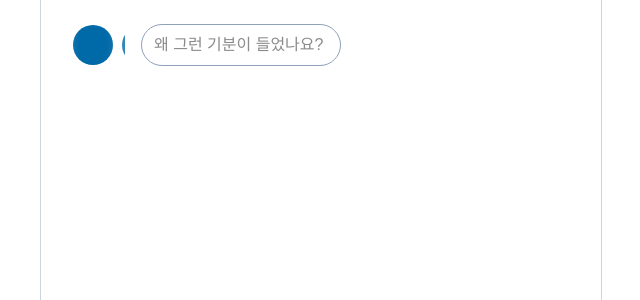
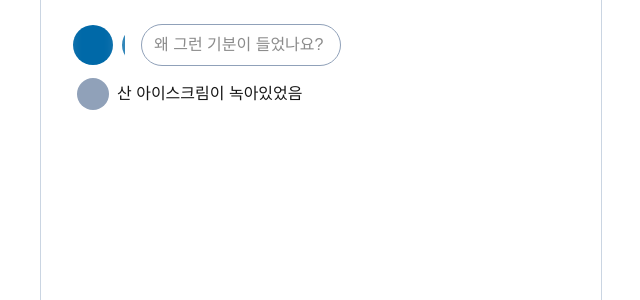
Before and after one commit to MaetDol/mood-of-today, a Next.js app: page /main in a window 1280 px wide. Shown: the top 300 px of the page, without its empty margins (319-959 px from the left). Built offline with nearby package versions, Linux system fonts and the light colour scheme.

Commit message:
feat, 기분 목록 퍼블리싱

```diff
--- a/src/app/main/page.tsx
+++ b/src/app/main/page.tsx
@@ -39,17 +39,28 @@ const Emotions = [
 
 export default function Page() {
   return (
-    <main className="bg-white px-5 py-6">
-      <div className="flex items-center gap-4">
-        <SlideCircles circles={Emotions} />
-        <input
-          className="px-3 py-2 rounded-full border border-slate-400
+    <main className="bg-white px-5 py-6 flex flex-col">
+      <div className="flex-1 shrink-0 flex flex-col gap-3">
+        <div className="flex items-center gap-4 shrink-0">
+          <SlideCircles circles={Emotions} />
+          <input
+            className="px-3 py-2 rounded-full border border-slate-400
           w-[200px]
         placeholder:slate-400
         "
-          placeholder="왜 그런 기분이 들었나요?"
-        />
+            placeholder="왜 그런 기분이 들었나요?"
+          />
+        </div>
+
+        <ol className="ml-4 overflow-auto">
+          <li className="flex items-center gap-2">
+            <div className="w-8 h-8 rounded-full bg-slate-400" />산 아이스크림이
+            녹아있었음
+          </li>
+        </ol>
       </div>
+
+      <div></div>
     </main>
   );
 }
```
